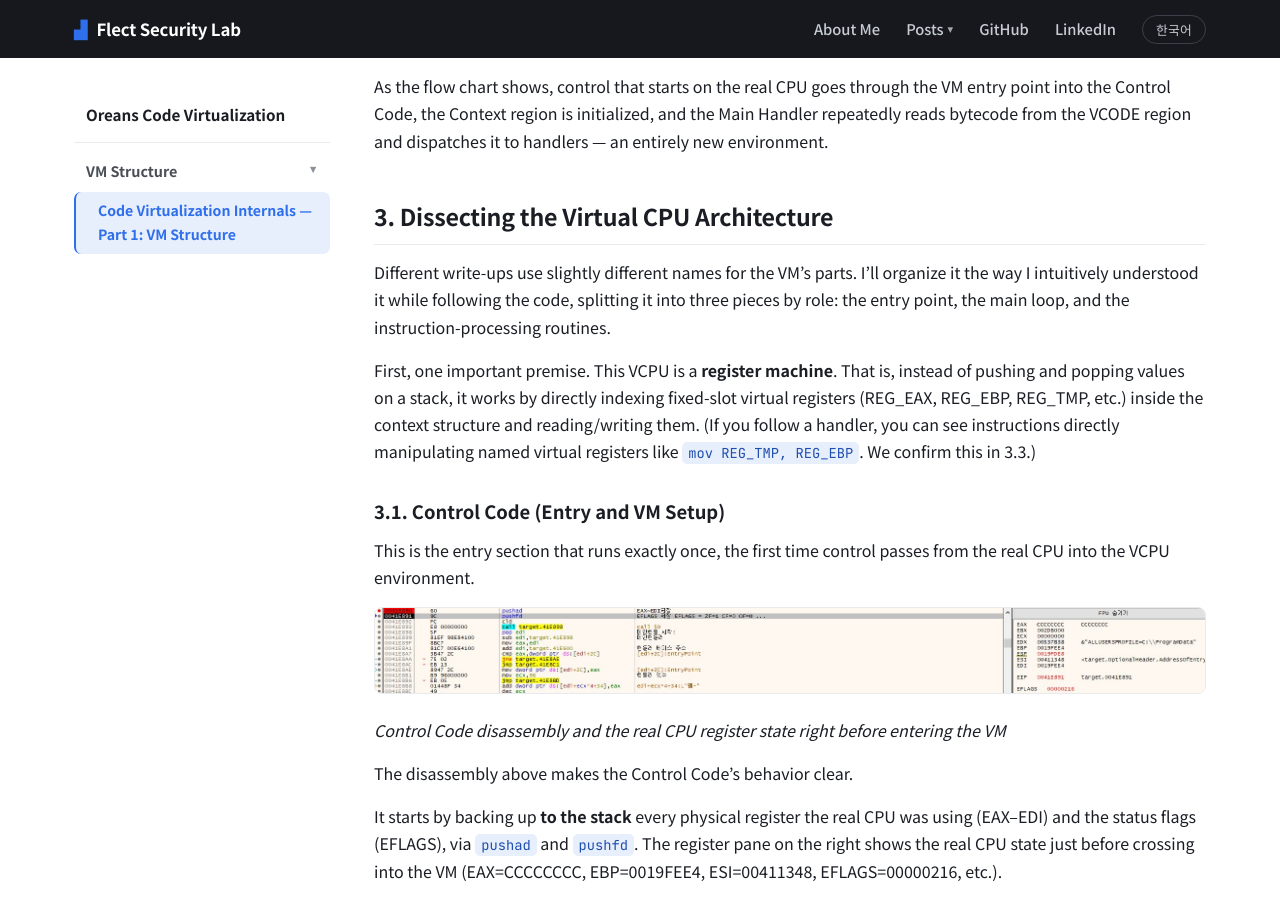
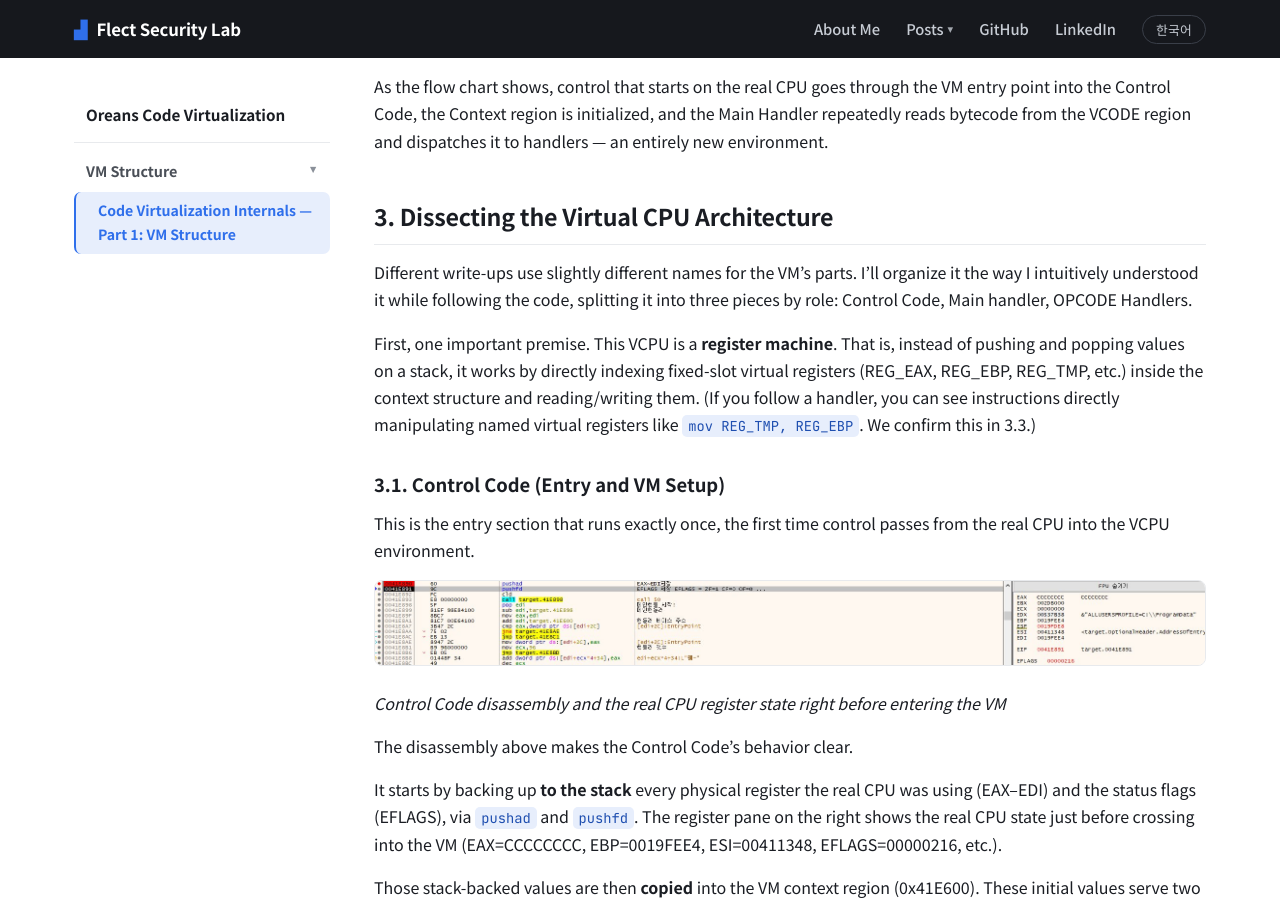
Before and after one commit to LeeGwan/LeeGwan.github.io, a Jekyll site: the page built from _en/2026-05-25-oreans-vm-1.md, in a window 1280 px wide and 900 px high, scrolled down 4872 px. Built offline with Jekyll 4.4.1, drawn with Linux system fonts in a browser that asks for light colours.

Commit message:
Update 2026-05-25-oreans-vm-1.md

```diff
--- a/_en/2026-05-25-oreans-vm-1.md
+++ b/_en/2026-05-25-oreans-vm-1.md
@@ -37,7 +37,7 @@ As the flow chart shows, control that starts on the real CPU goes through the VM
 
 ## 3. Dissecting the Virtual CPU Architecture
 
-Different write-ups use slightly different names for the VM's parts. I'll organize it the way I intuitively understood it while following the code, splitting it into three pieces by role: the entry point, the main loop, and the instruction-processing routines.
+Different write-ups use slightly different names for the VM's parts. I'll organize it the way I intuitively understood it while following the code, splitting it into three pieces by role: Control Code, Main handler, OPCODE Handlers.
 
 First, one important premise. This VCPU is a **register machine**. That is, instead of pushing and popping values on a stack, it works by directly indexing fixed-slot virtual registers (REG_EAX, REG_EBP, REG_TMP, etc.) inside the context structure and reading/writing them. (If you follow a handler, you can see instructions directly manipulating named virtual registers like `mov REG_TMP, REG_EBP`. We confirm this in 3.3.)
 
```
